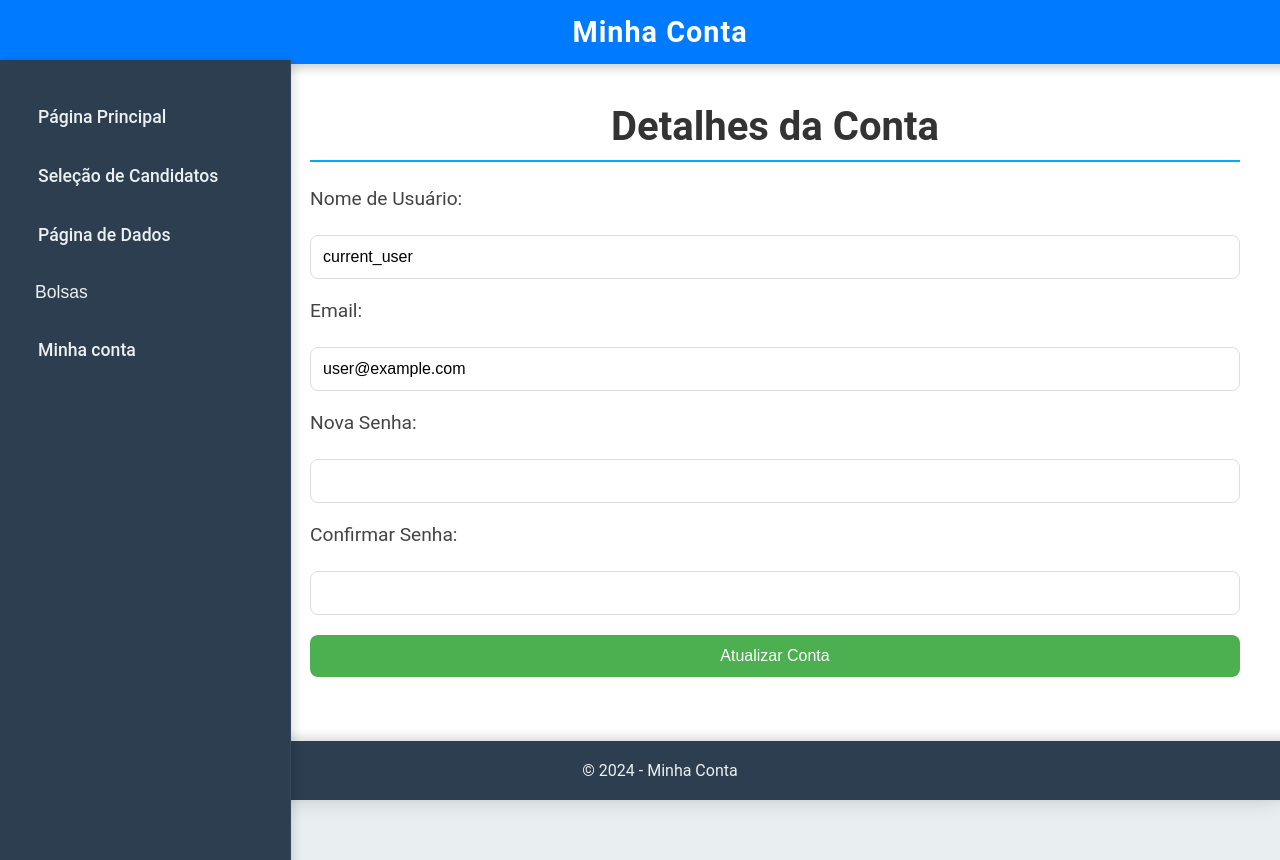
After one commit to RafaelPereira014/projeto_Bolsas, a Flask app: page /minhaconta in a window 1280 px wide. The commit adds this page. Run offline with Flask 3, Linux system fonts and the light colour scheme.

Commit message:
add some changes to the project

```diff
--- a/app.py
+++ b/app.py
@@ -1,4 +1,4 @@
-from flask import Flask, request, jsonify, render_template
+from flask import Flask, flash, request, jsonify, render_template
 import mysql.connector
 from mysql.connector import Error
 from db_operations.selection.db_selection import *
@@ -85,6 +85,28 @@ def bolsa_flores():
 def bolsa_corvo():
     return render_template('/Bolsas/Corvo.html')  # Adjust the template name accordingly
 
+@app.route('/minhaconta', methods=['GET', 'POST'])
+def minhaconta():
+    if request.method == 'POST':
+        # Handle account update logic here
+        username = request.form['username']
+        email = request.form['email']
+        password = request.form['password']
+        confirm_password = request.form['confirm_password']
+
+        # Add logic to update user account in the database
+        if password == confirm_password:
+            # Update the database
+            pass
+        else:
+            flash("Passwords do not match!")
+
+    user = {
+        "username": "current_user",  # Replace with actual user data
+        "email": "user@example.com"
+    }
+    return render_template('minhaconta.html', user=user)
+
 # Route to receive and store data
 @app.route('/receive_data', methods=['POST'])
 def receive_data():
--- /dev/null
+++ b/static/css/myaccount.css
@@ -0,0 +1,93 @@
+/* Content container styling */
+.content {
+    padding: 40px;
+    background-color: #ffffff;
+    border-radius: 12px;
+    box-shadow: 0 4px 20px rgba(0, 0, 0, 0.1);
+    margin-top: 30px;
+    transition: box-shadow 0.3s ease;
+}
+
+.content:hover {
+    box-shadow: 0 6px 30px rgba(0, 0, 0, 0.15);
+}
+
+.content h2 {
+    font-size: 2.5rem;
+    color: #333;
+    margin-bottom: 25px;
+    text-align: center;
+}
+
+/* Form styling */
+form {
+    display: flex;
+    flex-direction: column;
+    gap: 20px;
+}
+
+form label {
+    font-size: 1.2rem;
+    color: #444;
+    margin-bottom: 5px;
+}
+
+form input[type="text"],
+form input[type="email"],
+form input[type="password"] {
+    padding: 12px;
+    font-size: 1rem;
+    border: 1px solid #ddd;
+    border-radius: 8px;
+    transition: border 0.3s ease, box-shadow 0.3s ease;
+}
+
+form input[type="text"]:focus,
+form input[type="email"]:focus,
+form input[type="password"]:focus {
+    border: 1px solid #4CAF50;
+    box-shadow: 0 0 5px rgba(76, 175, 80, 0.5);
+    outline: none;
+}
+
+form button {
+    padding: 12px 25px;
+    font-size: 1rem;
+    background-color: #4CAF50;
+    color: #ffffff;
+    border: none;
+    border-radius: 8px;
+    cursor: pointer;
+    transition: background-color 0.3s ease, transform 0.2s ease;
+}
+
+form button:hover {
+    background-color: #45a049;
+    transform: translateY(-1px);
+}
+
+form button:active {
+    transform: translateY(0);
+}
+
+/* Responsive adjustments */
+@media (max-width: 768px) {
+    .content {
+        padding: 25px;
+    }
+
+    form {
+        gap: 15px;
+    }
+
+    form input[type="text"],
+    form input[type="email"],
+    form input[type="password"] {
+        padding: 10px;
+    }
+
+    form button {
+        padding: 10px 20px;
+        font-size: 0.9rem;
+    }
+}
--- a/templates/consulta.html
+++ b/templates/consulta.html
@@ -4,6 +4,7 @@
     <meta charset="UTF-8">
     <meta name="viewport" content="width=device-width, initial-scale=1.0">
     <link rel="stylesheet" href="{{ url_for('static', filename='css/styles.css') }}">
+    <link rel="stylesheet" href="{{ url_for('static', filename='css/consulta.css') }}">
     <title>Metadata page</title>
 </head>
 <body>
@@ -18,6 +19,7 @@
                 <li><a href="/mainpage">Página Principal</a></li>
                 <li><a href="/selectionpage">Seleção de Candidatos</a></li>
                 <li><a href="/consulta">Página de Dados</a></li>
+
             </ul>
             <button class="toggle-button">Bolsas</button>
             <ul class="bolsas-menu">
@@ -31,6 +33,10 @@
                 <li><a href="/Bolsas/Flores">Bolsa de Ilha Flores</a></li>
                 <li><a href="/Bolsas/Corvo">Bolsa de Ilha Corvo</a></li>
             </ul>
+            <ul>
+                <li><a href="/minhaconta">Minha conta</a></li>
+            </ul>
+
         </div>
 
         <div class="content">
--- a/templates/main.html
+++ b/templates/main.html
@@ -19,6 +19,7 @@
                 <li><a href="/mainpage">Página Principal</a></li>
                 <li><a href="/selectionpage">Seleção de Candidatos</a></li>
                 <li><a href="/consulta">Página de Dados</a></li>
+
             </ul>
             <button class="toggle-button">Bolsas</button>
             <ul class="bolsas-menu">
@@ -32,6 +33,10 @@
                 <li><a href="/Bolsas/Flores">Bolsa de Ilha Flores</a></li>
                 <li><a href="/Bolsas/Corvo">Bolsa de Ilha Corvo</a></li>
             </ul>
+            <ul>
+                <li><a href="/minhaconta">Minha conta</a></li>
+            </ul>
+
         </div>
 
         <div class="content">
--- /dev/null
+++ b/templates/minhaconta.html
@@ -0,0 +1,66 @@
+<!DOCTYPE html>
+<html lang="en">
+<head>
+    <meta charset="UTF-8">
+    <meta name="viewport" content="width=device-width, initial-scale=1.0">
+    <link rel="stylesheet" href="{{ url_for('static', filename='css/styles.css') }}">
+    <link rel="stylesheet" href="{{ url_for('static', filename='css/myaccount.css') }}">
+    <title>Minha Conta</title>
+</head>
+<body>
+    <div class="container">
+        <header>
+            <h1>Minha Conta</h1>
+        </header>
+
+        <div class="sidebar">
+
+            <ul>
+                <li><a href="/mainpage">Página Principal</a></li>
+                <li><a href="/selectionpage">Seleção de Candidatos</a></li>
+                <li><a href="/consulta">Página de Dados</a></li>
+
+            </ul>
+            <button class="toggle-button">Bolsas</button>
+            <ul class="bolsas-menu">
+                <li><a href="/Bolsas/SaoMiguel">Bolsa de Ilha São Miguel</a></li>
+                <li><a href="/Bolsas/Terceira">Bolsa de Ilha Terceira</a></li>
+                <li><a href="/Bolsas/SantaMaria">Bolsa de Ilha Santa Maria</a></li>
+                <li><a href="/Bolsas/Faial">Bolsa de Ilha Faial</a></li>
+                <li><a href="/Bolsas/Pico">Bolsa de Ilha Pico</a></li>
+                <li><a href="/Bolsas/SaoJorge">Bolsa de Ilha São Jorge</a></li>
+                <li><a href="/Bolsas/Graciosa">Bolsa de Ilha Graciosa</a></li>
+                <li><a href="/Bolsas/Flores">Bolsa de Ilha Flores</a></li>
+                <li><a href="/Bolsas/Corvo">Bolsa de Ilha Corvo</a></li>
+            </ul>
+            <ul>
+                <li><a href="/minhaconta">Minha conta</a></li>
+            </ul>
+
+        </div>
+
+        <div class="content">
+            <h2>Detalhes da Conta</h2>
+            <form method="post" action="/update_account">
+                <label for="username">Nome de Usuário:</label>
+                <input type="text" id="username" name="username" value="{{ user.username }}" required>
+
+                <label for="email">Email:</label>
+                <input type="email" id="email" name="email" value="{{ user.email }}" required>
+
+                <label for="password">Nova Senha:</label>
+                <input type="password" id="password" name="password">
+
+                <label for="confirm_password">Confirmar Senha:</label>
+                <input type="password" id="confirm_password" name="confirm_password">
+
+                <button type="submit">Atualizar Conta</button>
+            </form>
+        </div>
+
+        <footer>
+            <p>© 2024 - Minha Conta</p>
+        </footer>
+    </div>
+</body>
+</html>
```
Also changed, not shown: static/css/consulta.css (+88 -0 lines), static/css/selection.css (+26 -5 lines), templates/selection.html (+59 -9 lines).
